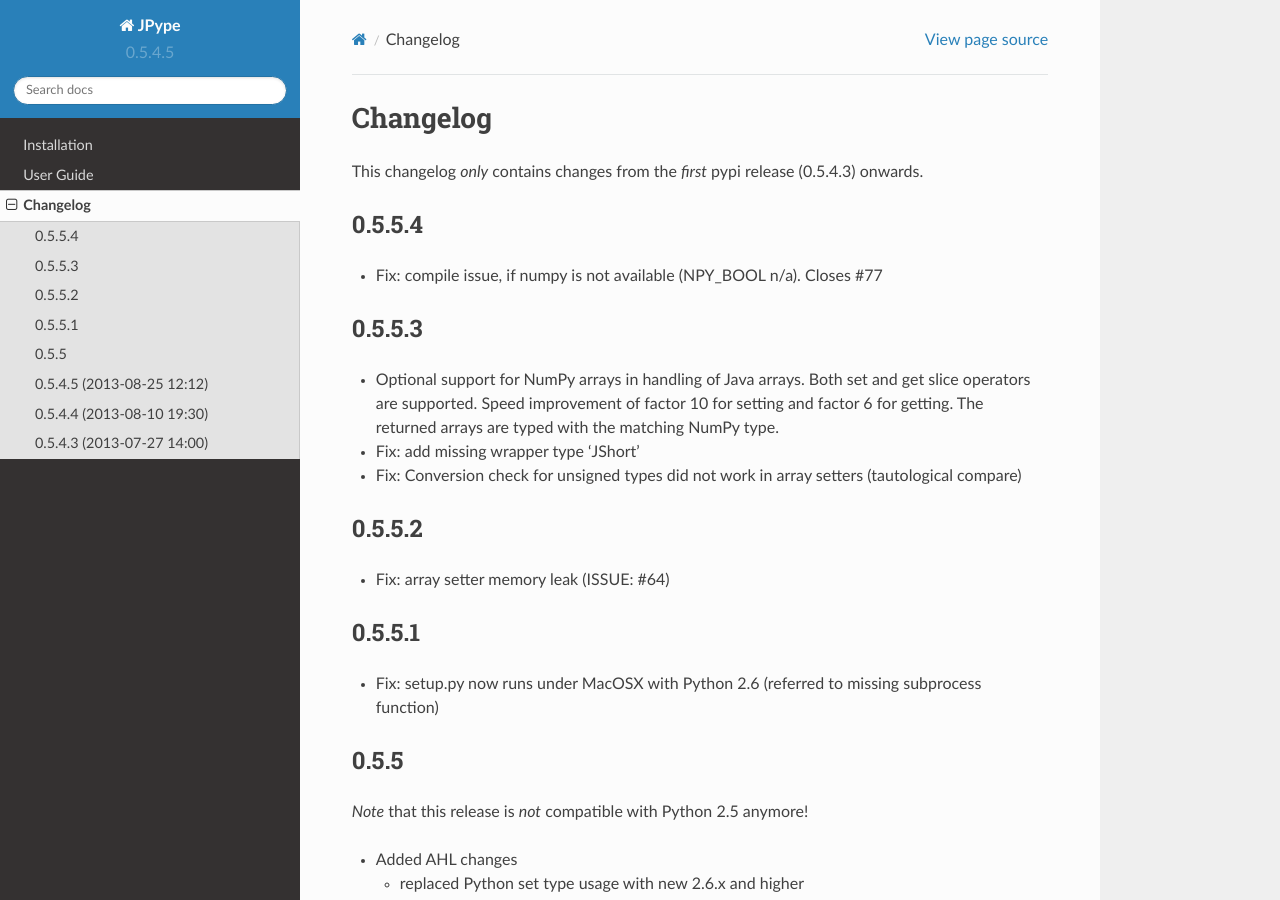
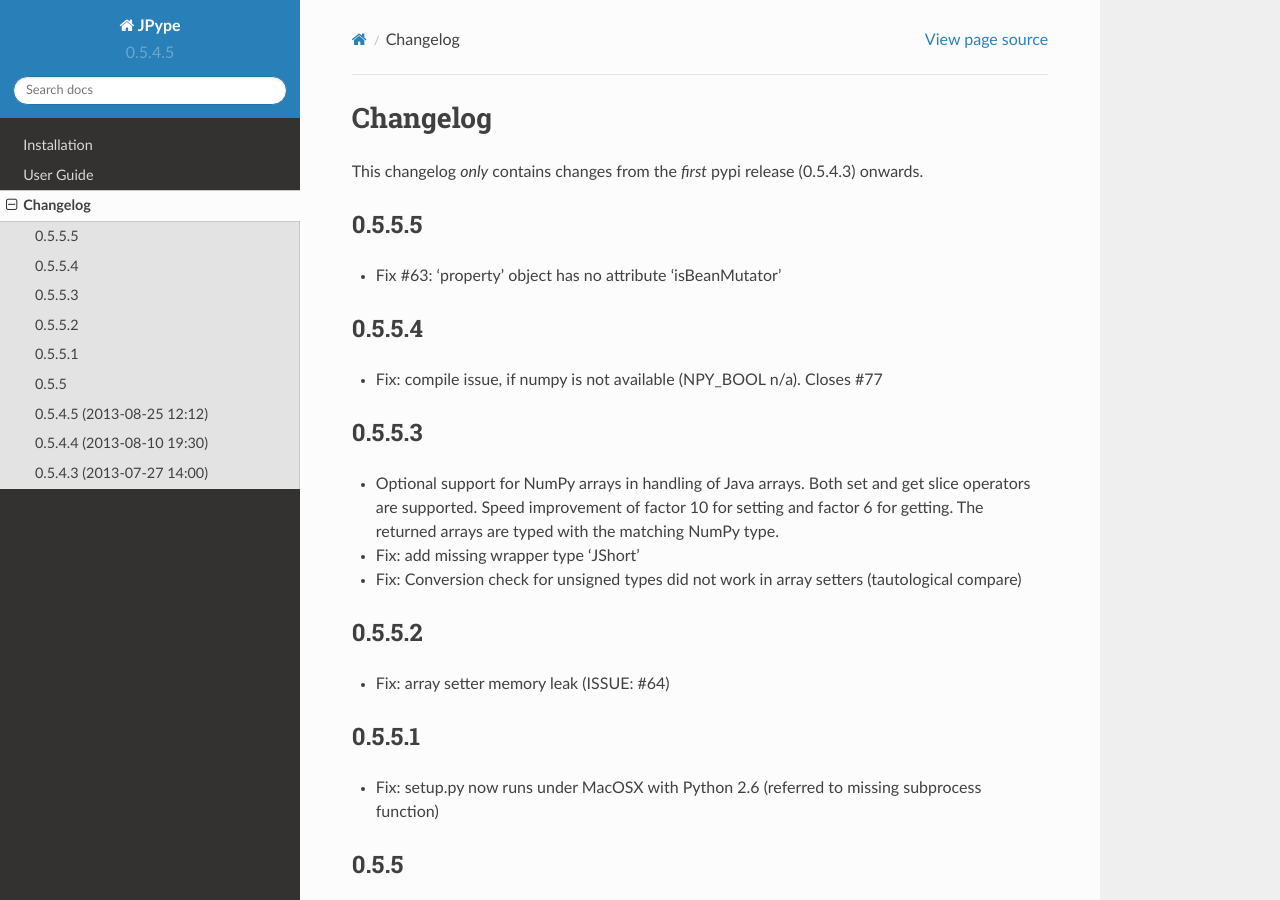
Before and after one commit to jpype-project/jpype, a Sphinx documentation site: the page built from doc/CHANGELOG.rst, in a window 1280 px wide and 900 px high. Built offline with Sphinx 7.4.7 and the Read the Docs theme 2.0.0, drawn with Linux system fonts in a browser that asks for light colours.

Commit message:
Added Changelog for fix #63

```diff
--- a/doc/CHANGELOG.rst
+++ b/doc/CHANGELOG.rst
@@ -2,6 +2,11 @@ Changelog
 =========
 
 This changelog *only* contains changes from the *first* pypi release (0.5.4.3) onwards.
+
+0.5.5.5
+-------
+
+* Fix #63: 'property' object has no attribute 'isBeanMutator'
 
 0.5.5.4
 -------
```
